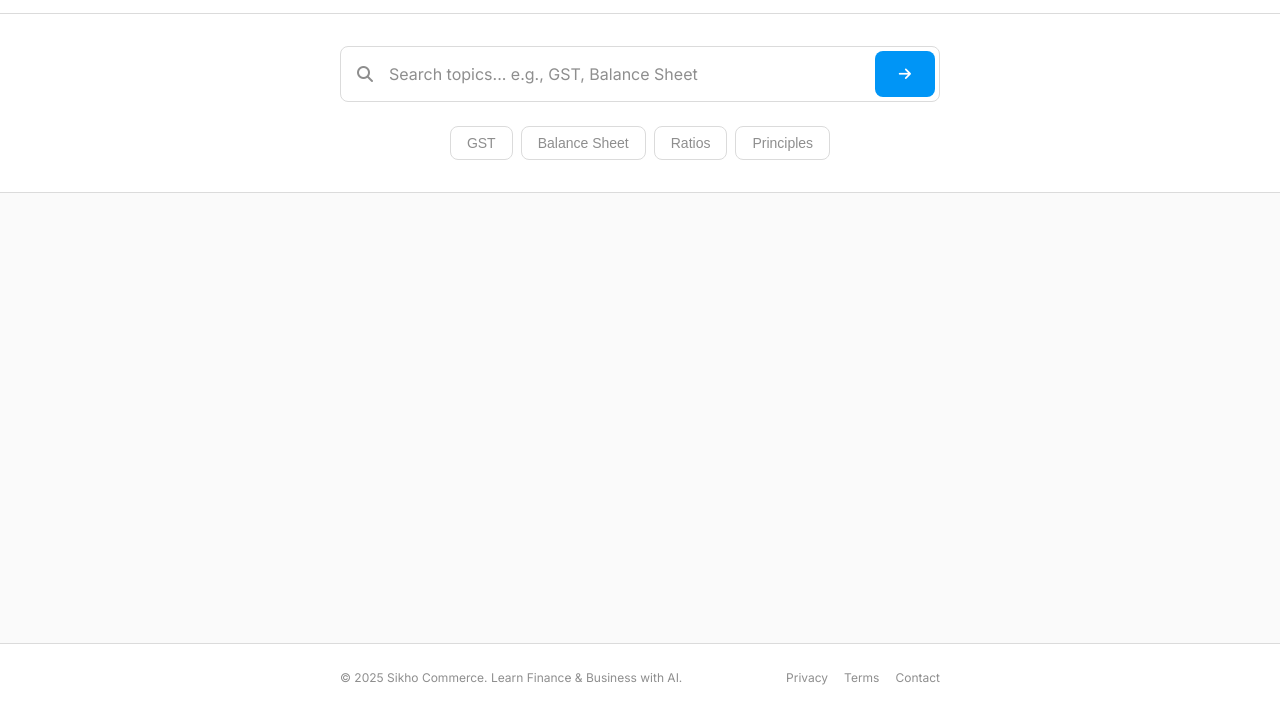
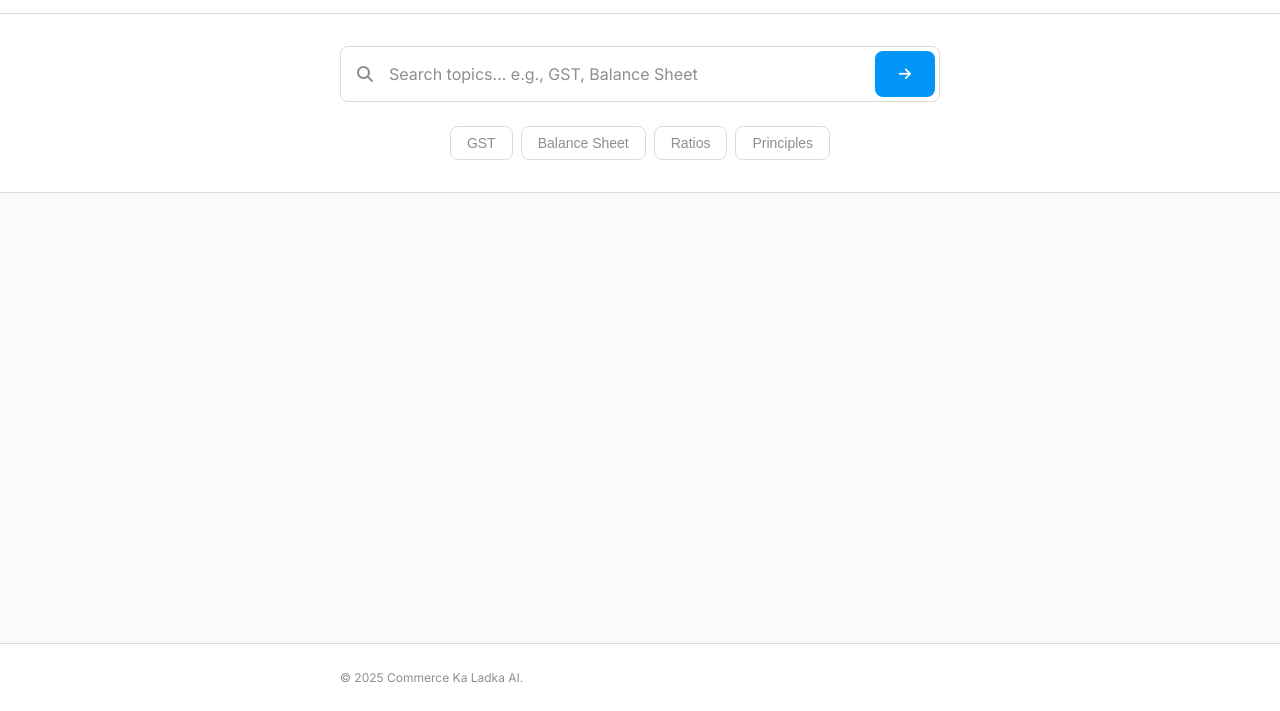
Before and after one commit to webguno/solvey, a plain HTML site: page index.html in a window 1280 px wide. Shown: the part 89-800 px from the top of the page. Drawn offline with Linux system fonts and the light colour scheme.

Commit message:
Update index.html

```diff
--- a/index.html
+++ b/index.html
@@ -1260,12 +1260,8 @@ body {
         <!-- Footer -->
         <footer class="footer" role="contentinfo">
             <div class="footer-content">
-                <p>&copy; 2025 Sikho Commerce. Learn Finance & Business with AI.</p>
-                <div class="footer-links">
-                    <a href="#" aria-label="Privacy Policy">Privacy</a>
-                    <a href="#" aria-label="Terms of Service">Terms</a>
-                    <a href="#" aria-label="Contact Us">Contact</a>
-                </div>
+                <p>&copy; 2025 Commerce Ka Ladka AI.</p>
+
             </div>
         </footer>
     </div>
```
